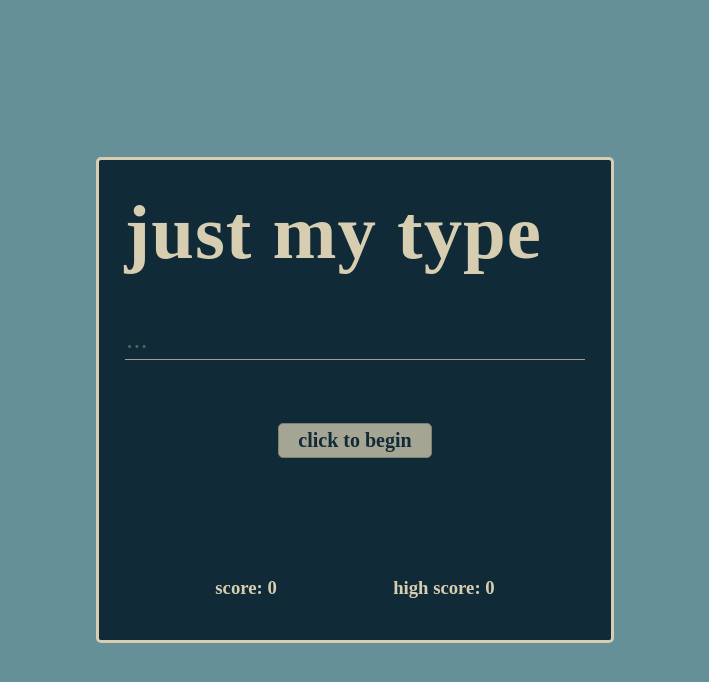
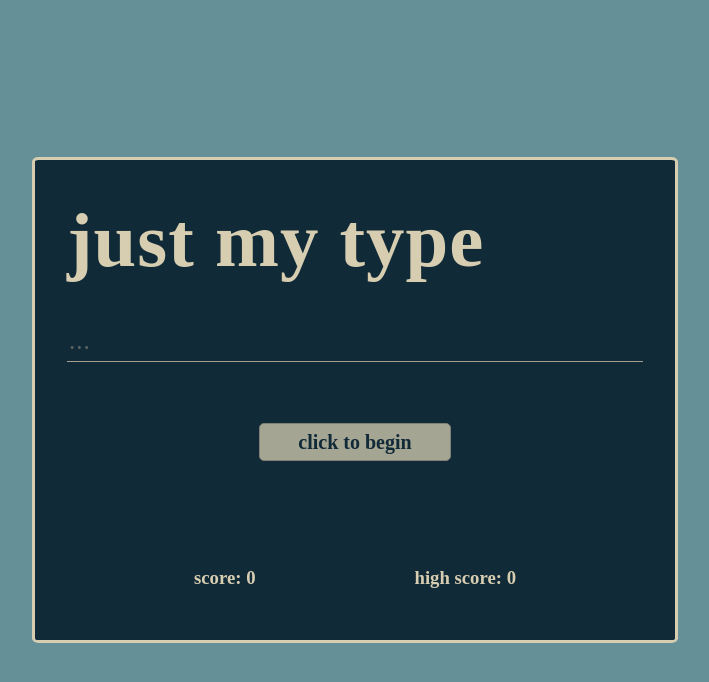
Before and after one commit to NoahAldhous/just-my-type, a React (Create React App) app in the folder my-app/: page / in a window 1280 px wide. Shown: the top 682 px of the page, without its empty margins (285-994 px from the left). Built offline with nearby package versions, Linux system fonts and the light colour scheme; a web font is replaced by a local one.

Commit message:
changed container width

```diff
--- a/my-app/public/index.html
+++ b/my-app/public/index.html
@@ -8,9 +8,9 @@
     <link rel="stylesheet" href="https://fonts.googleapis.com/css?family=BodoniModa">
     <meta
       name="description"
-      content="Web site created using create-react-app"
+      content="Test your typings skills with weird and whacky words!"
     />
-    <link rel="apple-touch-icon" href="%PUBLIC_URL%/logo192.png" />
+    <link rel="apple-touch-icon" href="%PUBLIC_URL%/typing-icon.png" />
     <!--
       manifest.json provides metadata used when your web app is installed on a
       user's mobile device or desktop. See https://developers.google.com/web/fundamentals/web-app-manifest/
--- a/my-app/src/components/App/App.css
+++ b/my-app/src/components/App/App.css
@@ -20,7 +20,7 @@ body {
   justify-content: space-between;
   background-color: #112a37;
   height: 60vh;
-  width: 40vw;
+  width: 50vw;
   border-radius: 1%;
   border: 3px solid #d7ceb2;
 }
```
